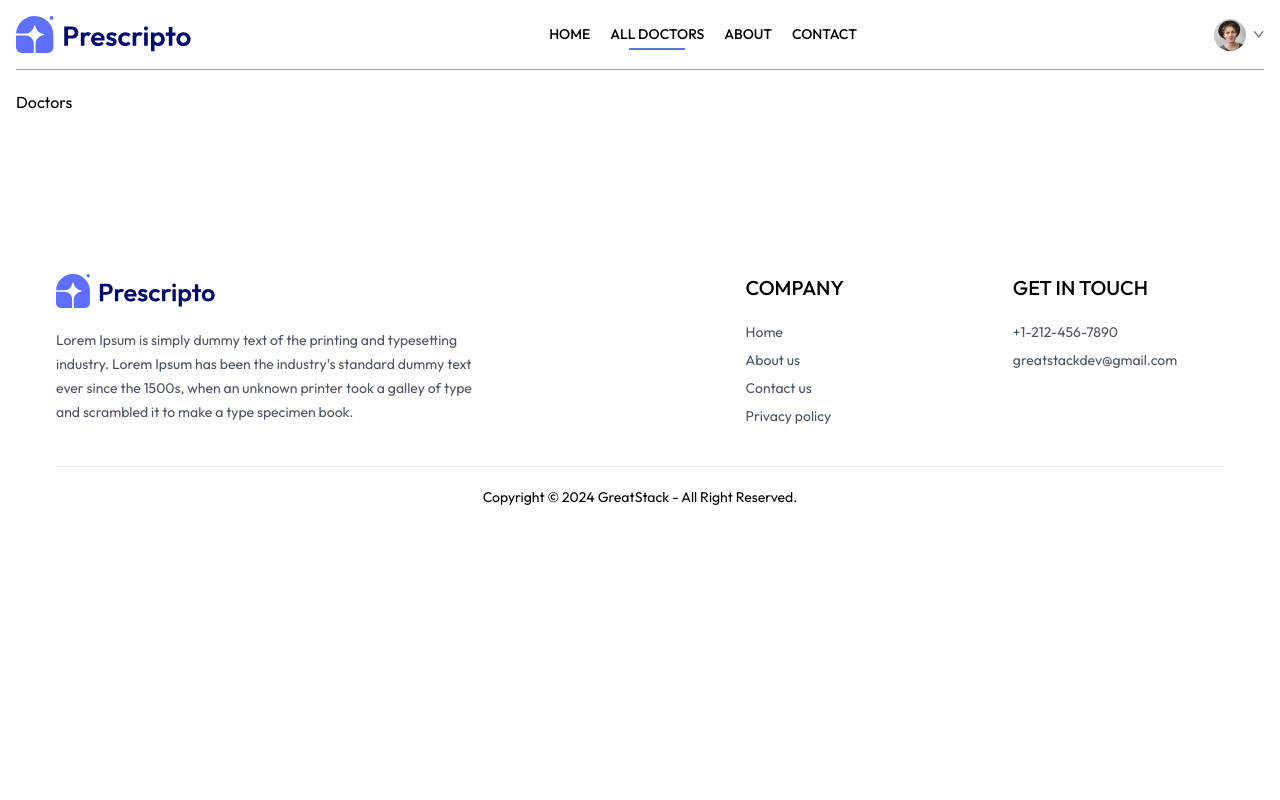
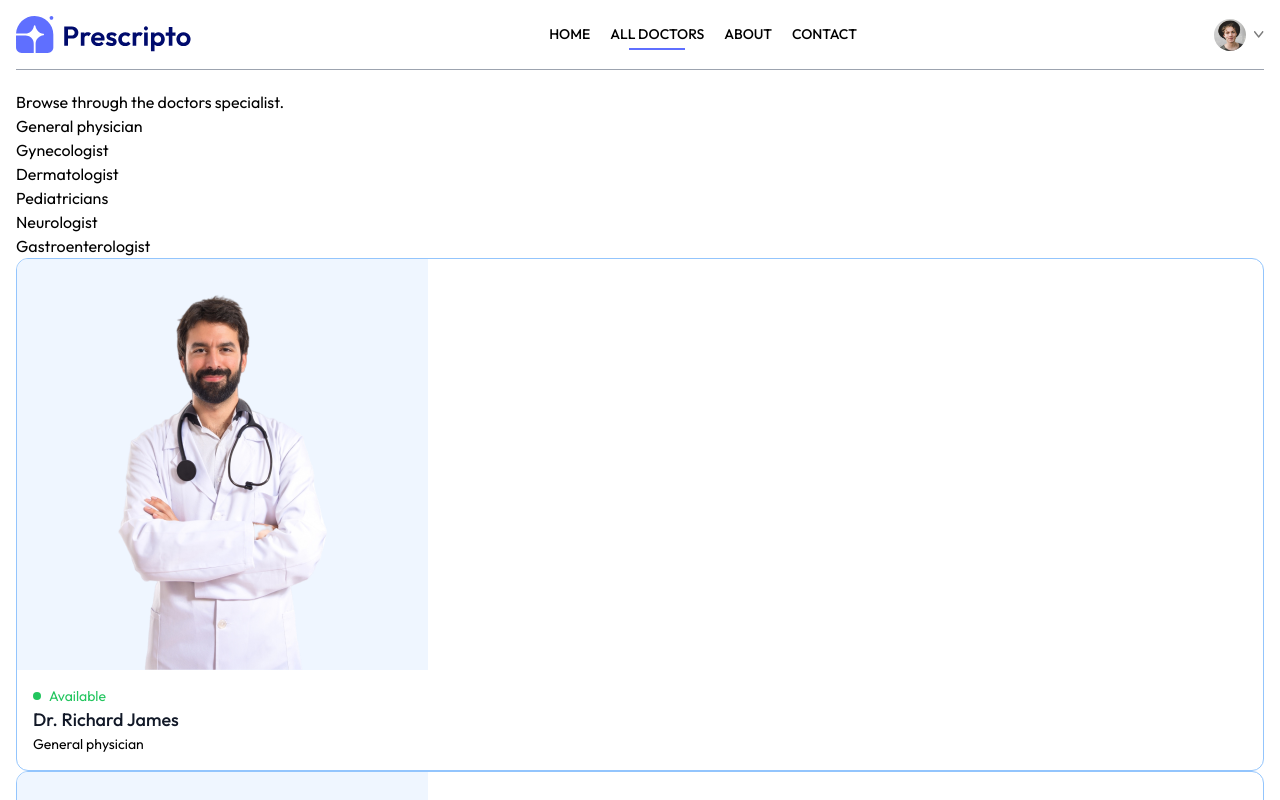
Before and after one commit to Sudarshan0306/Prescripto, a React (Vite) app in the folder frontend/: page /doctors in a window 1280 px wide. Shown: the top 800 px of the page. Built offline with nearby package versions, Linux system fonts and the light colour scheme.

Commit message:
doctors component

```diff
--- a/frontend/src/pages/Doctors.jsx
+++ b/frontend/src/pages/Doctors.jsx
@@ -1,9 +1,59 @@
-import React from 'react'
+import React, { useContext, useEffect, useState } from "react";
+import { useParams } from "react-router-dom";
+import { AppContext } from "../context/AppContext.jsx";
 
 const Doctors = () => {
+  const [filterDoc, setFilterDoc] = useState([]);
+  const { speciality } = useParams();
+  // console.log(speciality);
+
+  const { doctors } = useContext(AppContext);
+  const applyFilter = () => {
+    if (speciality) {
+      setFilterDoc(doctors.filter((doc) => doc.speciality === speciality));
+    } else {
+      setFilterDoc(doctors);
+    }
+  };
+
+  useEffect(() => {
+    applyFilter();
+  }, [doctors, speciality]);
+
   return (
-    <div>Doctors</div>
-  )
-}
+    <div>
+      <p>Browse through the doctors specialist.</p>
+      <div className="">
+        <div className="">
+          <p>General physician</p>
+          <p>Gynecologist</p>
+          <p>Dermatologist</p>
+          <p>Pediatricians</p>
+          <p>Neurologist</p>
+          <p>Gastroenterologist</p>
+        </div>
+        <div className="">
+          {filterDoc.map((item, index) => (
+            <div
+              onClick={() => navigate(`/appointment/${item._id}`)}
+              key={index}
+              className="border border-blue-300 rounded-xl overflow-hidden cursor-pointer hover:translate-y-[-10px] transition-all duration-500"
+            >
+              <img className="bg-blue-50" src={item.image} alt="" />
+              <div className="p-4">
+                <div className="flex items-center gap-2 text-sm text-center text-green-500">
+                  <p className="w-2 h-2 bg-green-500 rounded-full"></p>
+                  <p>Available</p>
+                </div>
+                <p className="text-gray-900 text-lg font-medium">{item.name}</p>
+                <p className="ext-gray-500 text-sm">{item.speciality}</p>
+              </div>
+            </div>
+          ))}
+        </div>
+      </div>
+    </div>
+  );
+};
 
-export default Doctors
+export default Doctors;
```
